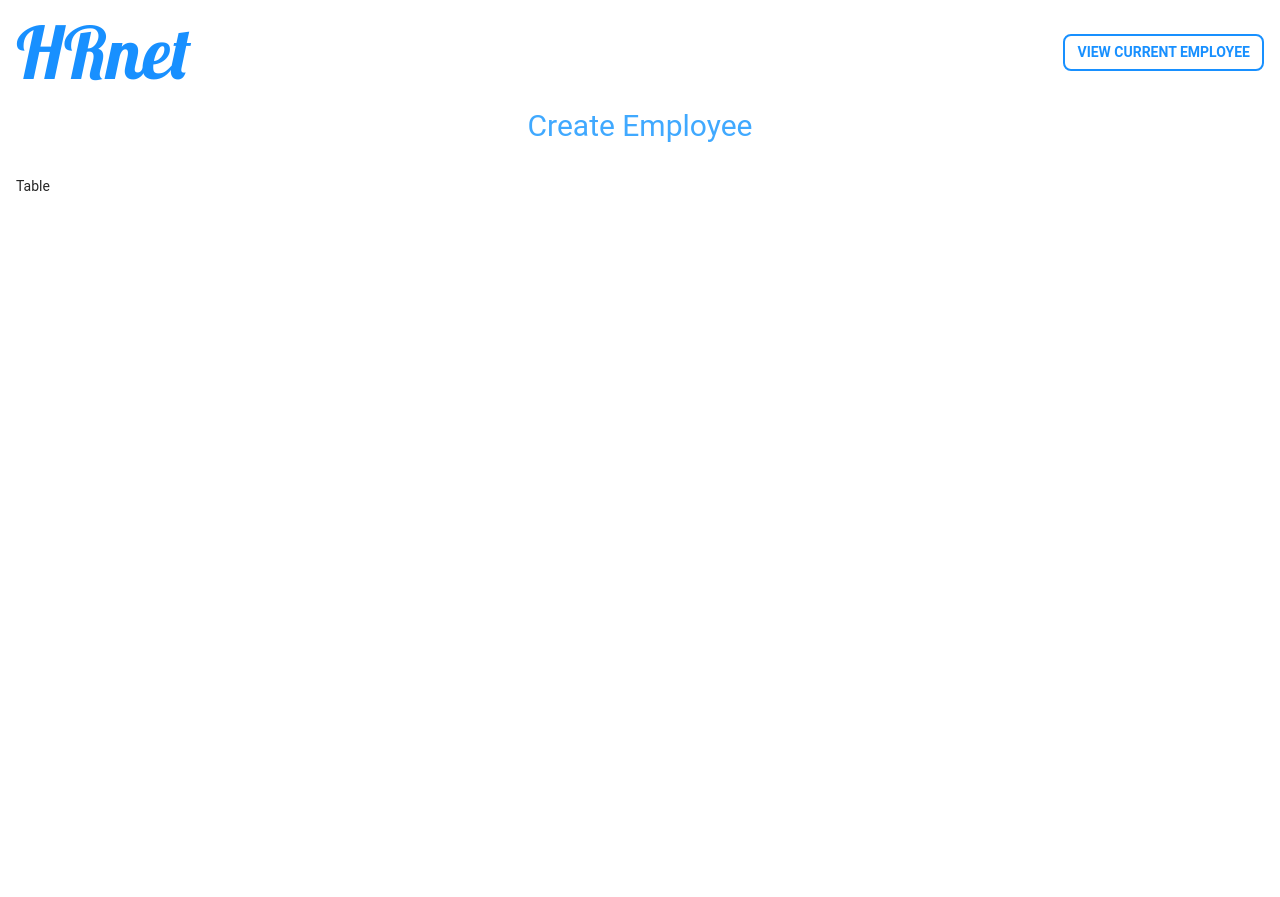
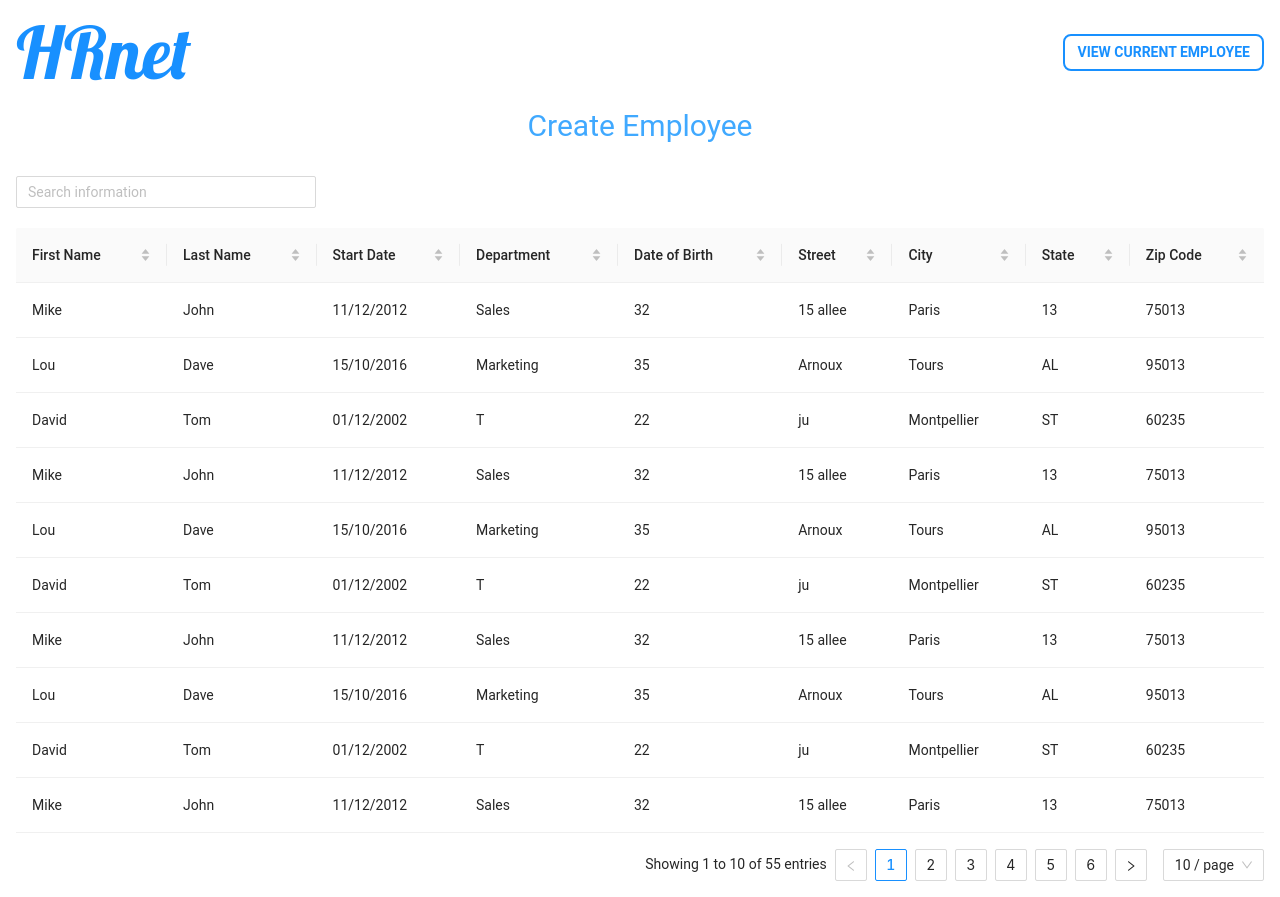
Before and after one commit to EPourmo/migrating-from-jquery-to-react-library, a React (Vite) app in the folder p14-react/: page /employees in a window 1280 px wide. Before the commit the page ends 816 px from the top, so only its background shows below. Built offline with nearby package versions, Linux system fonts and the light colour scheme.

Commit message:
work on table design from employee page

```diff
--- a/p14-react/src/App.jsx
+++ b/p14-react/src/App.jsx
@@ -1,7 +1,7 @@
 import Header from "./components/Header";
 import Title from "./components/Title";
 import FormUI from "./components/FormUI";
-import Table from "./components/Table";
+import TableUI from "./components/TableUI";
 import Error from "./components/Error";
 import { BrowserRouter as Router, Routes, Route } from "react-router-dom";
 
@@ -13,7 +13,7 @@ function App() {
         <Title />
         <Routes>
           <Route path="/" element={<FormUI />} />
-          <Route path="/employees" element={<Table />} />
+          <Route path="/employees" element={<TableUI />} />
           <Route path="*" element={<Error />} />
         </Routes>
       </div>
--- a/p14-react/src/components/Table.jsx
+++ /dev/null
@@ -1,5 +0,0 @@
-const Table = () => {
-  return <div>Table</div>;
-};
-
-export default Table;
--- /dev/null
+++ b/p14-react/src/components/TableUI.jsx
@@ -0,0 +1,112 @@
+import { Table, Input } from "antd";
+import { useState } from "react";
+import { testDataForm } from "../testDataForm";
+
+const TableUI = () => {
+  const [search, setSearch] = useState("");
+
+  const columns = [
+    {
+      title: "First Name",
+      dataIndex: "firtName",
+      key: "firtName",
+      sorter: (a, b) => a.firtName.localeCompare(b.firtName),
+      filteredValue: [search],
+      onFilter: (value, record) => {
+        return (
+          record.firtName.toLowerCase().includes(value.toLowerCase()) ||
+          record.lastName.toLowerCase().includes(value.toLowerCase()) ||
+          String(record.startDate)
+            .toLocaleLowerCase()
+            .includes(value.toLocaleLowerCase()) ||
+          record.department.toLowerCase().includes(value.toLowerCase()) ||
+          String(record.birth)
+            .toLocaleLowerCase()
+            .includes(value.toLocaleLowerCase()) ||
+          String(record.street)
+            .toLocaleLowerCase()
+            .includes(value.toLocaleLowerCase()) ||
+          record.city.toLowerCase().includes(value.toLowerCase()) ||
+          record.state.toLowerCase().includes(value.toLowerCase()) ||
+          record.department.toLowerCase().includes(value.toLowerCase()) ||
+          String(record.zipCode)
+            .toLocaleLowerCase()
+            .includes(value.toLocaleLowerCase())
+        );
+      },
+    },
+    {
+      title: "Last Name",
+      dataIndex: "lastName",
+      key: "lastName",
+      sorter: (a, b) => a.lastName.localeCompare(b.lastName),
+    },
+    {
+      title: "Start Date",
+      dataIndex: "startDate",
+      key: "startDate",
+      sorter: (a, b) => a.startDate.localeCompare(b.startDate),
+    },
+    {
+      title: "Department",
+      dataIndex: "department",
+      key: "department",
+      sorter: (a, b) => a.department.localeCompare(b.department),
+    },
+    {
+      title: "Date of Birth",
+      dataIndex: "birth",
+      key: "birth",
+      sorter: (a, b) => a.birth - b.birth,
+    },
+    {
+      title: "Street",
+      dataIndex: "street",
+      key: "street",
+      sorter: (a, b) => a.street.localeCompare(b.street),
+    },
+    {
+      title: "City",
+      dataIndex: "city",
+      key: "city",
+      sorter: (a, b) => a.city.localeCompare(b.city),
+    },
+    {
+      title: "State",
+      dataIndex: "state",
+      key: "state",
+      sorter: (a, b) => a.state.localeCompare(b.state),
+    },
+    {
+      title: "Zip Code",
+      dataIndex: "zipCode",
+      key: "zipCode",
+      sorter: (a, b) => a.zipCode - b.zipCode,
+    },
+  ];
+
+  return (
+    <>
+      <Input
+        placeholder="Search information"
+        style={{
+          width: 300,
+          marginBottom: 20,
+        }}
+        onChange={(e) => setSearch(e.target.value)}
+      />
+      <Table
+        pagination={{
+          pageSizeOptions: [10, 25, 50, 100],
+          showSizeChanger: true,
+          showTotal: (total, range) =>
+            `Showing ${range[0]} to ${range[1]} of ${total} entries`,
+        }}
+        columns={columns}
+        dataSource={testDataForm}
+      />
+    </>
+  );
+};
+
+export default TableUI;
```
